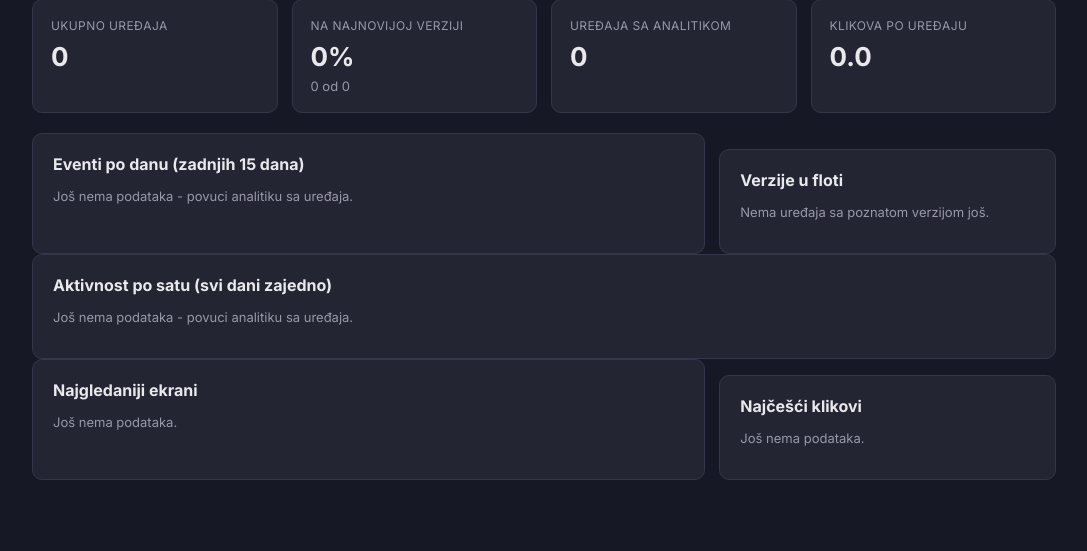
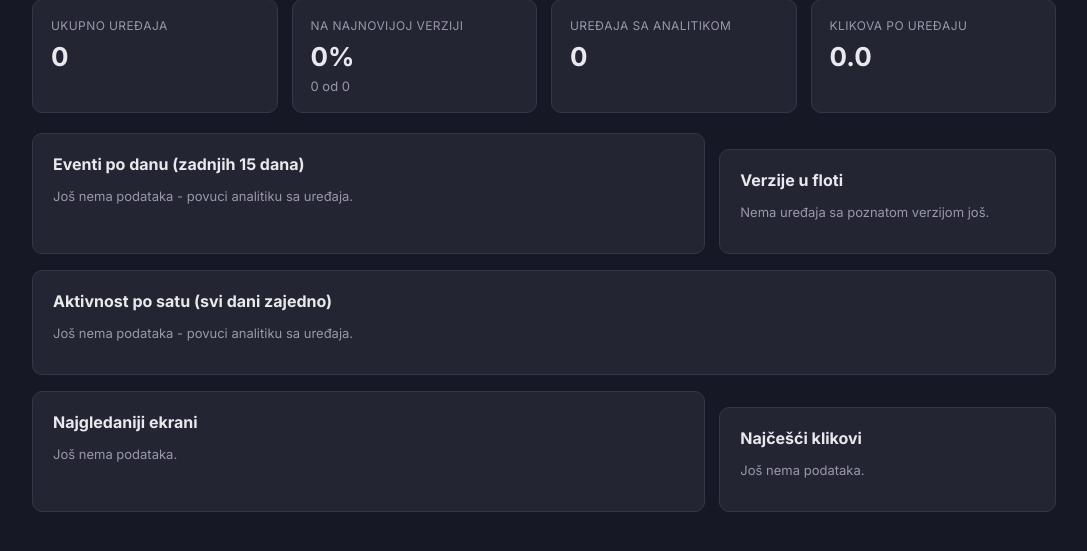
Before and after one commit to eightman0/karika-kmm, a FastAPI app: page /analitika in a window 1280 px wide. Shown: the part 148-699 px from the top of the page, without its empty margins (96-1183 px from the left). Run offline with FastAPI, Linux system fonts and the light colour scheme; the visitor is signed in with stand-in values (Sample User, id 1); data that the repository does not hold is empty.

Commit message:
Add missing spacing between analytics page sections
.card + .card already handled gaps between adjacent cards, but the line
chart/donut row, the standalone activity-by-hour card, and the top-screens/
top-clicks row are not siblings of that shape - .charts-grid wraps two of
them, so the combinator never matched and they sat flush against each
other with no gap.

```diff
--- a/admin-dashboard/app/static/style.css
+++ b/admin-dashboard/app/static/style.css
@@ -372,7 +372,8 @@ p.hint.publish-form { max-width: 460px; }
 .kpi-card .kpi-delta.positive { color: var(--online); }
 .kpi-card .kpi-delta.negative { color: var(--never); }
 
-.charts-grid { display: grid; grid-template-columns: 2fr 1fr; gap: 14px; }
+.charts-grid { display: grid; grid-template-columns: 2fr 1fr; gap: 14px; margin-top: 16px; }
+.charts-grid + .card { margin-top: 16px; }
 .chart-card svg { display: block; width: 100%; height: auto; }
 .chart-axis-label { fill: var(--muted); font-size: 10px; }
 .chart-bar { fill: var(--accent); }
```
